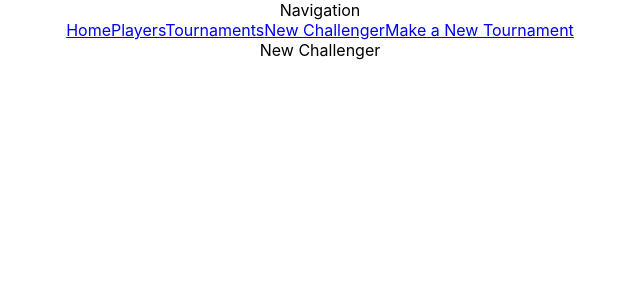
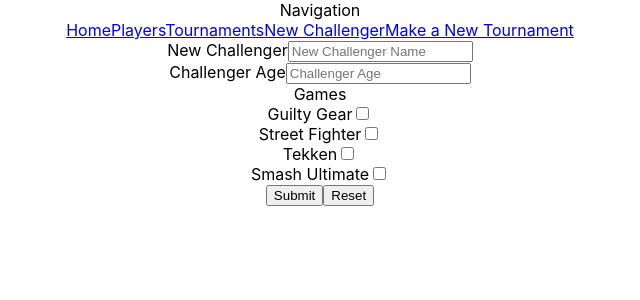
Before and after one commit to badihaki/phase-2-project, a React (Create React App) app in the folder flatiron-p2-final-app/: page /newchallenger in a window 1280 px wide. Shown: the top 300 px of the page, without its empty margins (320-960 px from the left). Built offline with nearby package versions, Linux system fonts and the light colour scheme.

Commit message:
app now posts new players to the server

```diff
--- a/flatiron-p2-final-app/db.json
+++ b/flatiron-p2-final-app/db.json
@@ -3,12 +3,31 @@
     {
       "id": 1,
       "name": "Haki",
+      "age": "33",
       "games": [
         "Guilty Gear",
         "Street Fighter",
         "Tekken",
         "Smash Ultimate"
       ]
+    },
+    {
+      "name": "waffle mix",
+      "age": "20",
+      "games": [
+        "Guilty Gear",
+        "Street Fighter"
+      ],
+      "id": 2
+    },
+    {
+      "name": "egg",
+      "age": "19",
+      "games": [
+        "Tekken",
+        "Smash Ultimate"
+      ],
+      "id": 3
     }
   ],
   "tournaments": [
--- a/flatiron-p2-final-app/src/components/App.js
+++ b/flatiron-p2-final-app/src/components/App.js
@@ -22,6 +22,19 @@
       body: JSON.stringify(tournament)
     }).then( (r) => r.json() ).then( (data)=> {
       console.log(data);
+      // set tournaments here
+    })
+  }
+  function postNewChallenger(player){
+    fetch(`${api}/players`,{
+      method: "POST",
+      headers: {
+        "Content-Type": "application/json"
+      },
+      body: JSON.stringify(player)
+    }).then( (r) => r.json()).then( (data) => {
+      console.log(data);
+      // set players here
     })
   }
 
@@ -33,7 +46,7 @@
           <NewTournamentForm newTournament={postNewTournament} />
         </Route>
       <Route exact path={"/newchallenger"}>
-          <NewChallengerForm />
+          <NewChallengerForm newChallenger={postNewChallenger} />
         </Route>
       <Route exact path={"/challengers"}>
           <PlayersList />
--- a/flatiron-p2-final-app/src/components/NewChallengerForm.js
+++ b/flatiron-p2-final-app/src/components/NewChallengerForm.js
@@ -1,10 +1,89 @@
-import React from "react";
+import React, { useState } from "react";
 
-function NewChallengerForm(){
+function NewChallengerForm({ newChallenger }){
+
+    const [challenger, setNewChallenger] = useState({
+      "name": "",
+      "age": "",
+      "games": []
+    })
+
+    function handleSubmit(event){
+        event.preventDefault();
+        newChallenger(challenger);
+        event.target.reset();
+        debugger;
+        window.location.reload(true);
+    }
+
+    function handleChangeForm(event){
+        const key = event.target.name;
+        const value = event.target.value;
+        const newPlayer = {...challenger};
+        newPlayer[key] = value;
+        setNewChallenger(newPlayer);
+    }
+
+    function handleAddRemoveGames(event){
+        if(event.target.checked){
+            addGame(event.target.name);
+        }
+        else if(!event.target.checked){
+            removeGame(event.target.name);
+        }
+    }
+    function addGame(game){
+        const temporaryPlayerObject = {...challenger};
+        temporaryPlayerObject.games.push(game);
+        setNewChallenger(temporaryPlayerObject);
+        debugger
+    }
+    function removeGame(gameName){
+        const games = challenger.games.filter( (game)=>{
+            return gameName !== game;
+        })
+        const temporaryPlayerObject = {...challenger, games};
+        setNewChallenger(temporaryPlayerObject);
+        // debugger
+    }
+
     return(
-        <div>
-            New Challenger
-        </div>
+        <form onSubmit={handleSubmit}>
+            <div>
+                <label htmlFor="name">
+                    New Challenger
+                </label>
+                <input type={"text"} id={"name"} name={"name"} placeholder={"New Challenger Name"} value={challenger.name} onChange={handleChangeForm} required />
+            </div>
+            <div>
+                <label htmlFor="age">
+                    Challenger Age
+                </label>
+                <input type={"number"} id={"age"} name={"age"} placeholder={"Challenger Age"} value={challenger.age} min={18} onChange={handleChangeForm} required />
+            </div>
+            <div>
+                <label htmlFor="games">
+                    Games
+                </label>
+                <div>
+                    <label htmlFor="Street Fighter">Guilty Gear</label>
+                    <input type={"checkbox"} name={"Guilty Gear"} id={"Guilty Gear"} onChange={handleAddRemoveGames} />
+                    <br />
+                    <label htmlFor="Street Fighter">Street Fighter</label>
+                    <input type={"checkbox"} name={"Street Fighter"} id={"Street Fighter"}  onChange={handleAddRemoveGames} />
+                    <br />
+                    <label htmlFor="Tekken">Tekken</label>
+                    <input type={"checkbox"} name={"Tekken"} id={"Tekken"}  onChange={handleAddRemoveGames} />
+                    <br />
+                    <label htmlFor="Smash Ultimate">Smash Ultimate</label>
+                    <input type={"checkbox"} name={"Smash Ultimate"} id={"Smash Ultimate"}  onChange={handleAddRemoveGames} />
+                </div>
+                <div>
+                    <button type="submit">Submit</button>
+                    <button type="reset">Reset</button>
+                </div>
+            </div>
+        </form>
     )
 }
 
--- a/flatiron-p2-final-app/src/components/NewTourneyForm.js
+++ b/flatiron-p2-final-app/src/components/NewTourneyForm.js
@@ -46,7 +46,7 @@
                     <label htmlFor="date">
                     Date of Tournament
                     </label>
-                    <input type={"date"} name="date" min={"2022-07-01"} max={"2157-12-12"} defaultValue={form.date} onChange={handleChangeForm} required />
+                    <input type={"date"} name="date" id="date" min={"2022-07-01"} max={"2157-12-12"} defaultValue={form.date} onChange={handleChangeForm} required />
                 </div>
                 <div>
                     <input type="radio" name="game" value={"Street Fighter"} onChange={handleChangeForm} />Street Fighter
```
